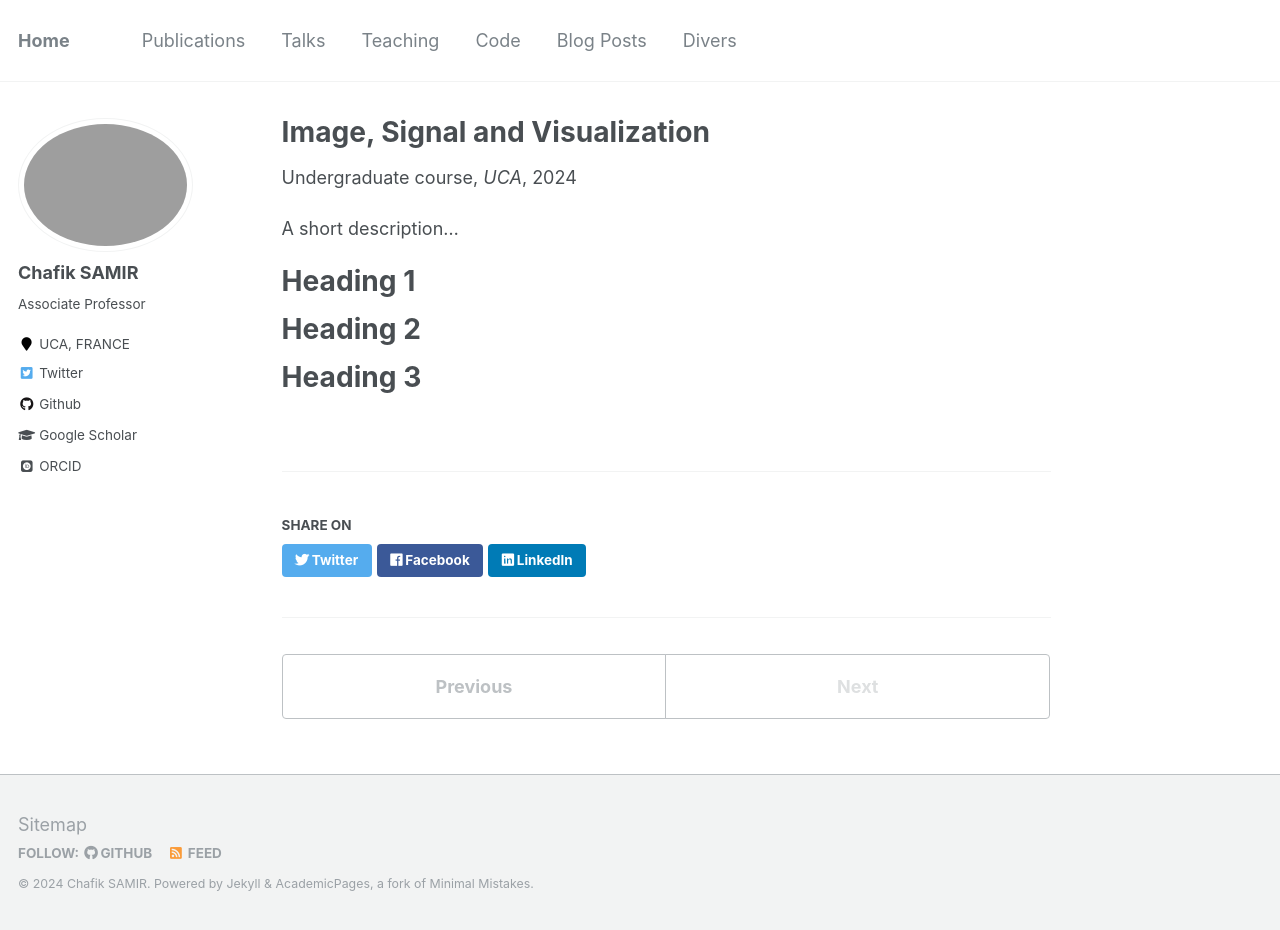
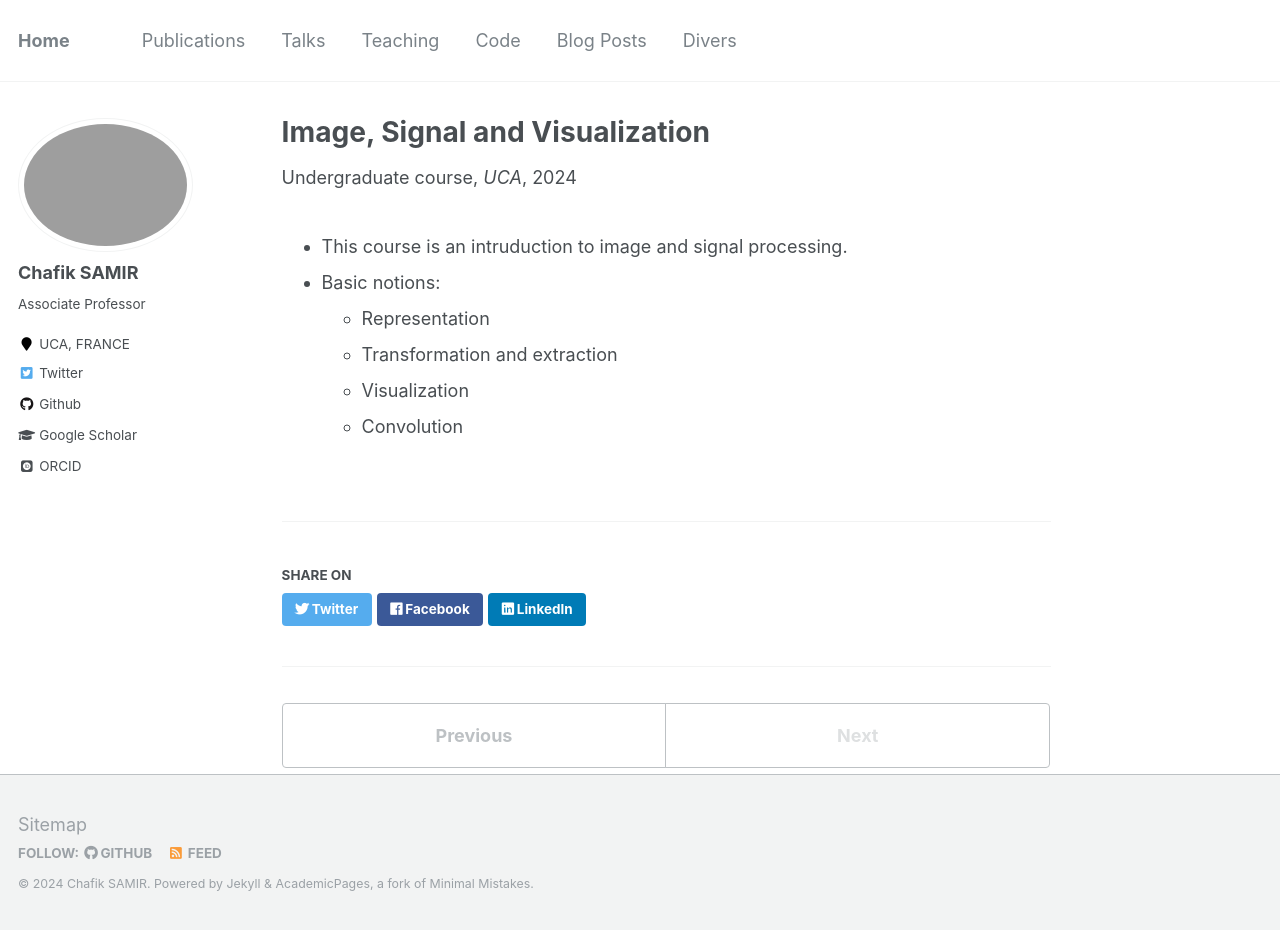
Before and after one commit to Chsamir/chsamir.github.io, a Jekyll site: the page built from _teaching/2024-winter-teaching-1.md, in a window 1280 px wide and 930 px high. Built offline with Jekyll 4.4.1, drawn with Linux system fonts in a browser that asks for light colours; some web fonts are replaced.

Commit message:
Update 2024-winter-teaching-1.md

```diff
--- a/_teaching/2024-winter-teaching-1.md
+++ b/_teaching/2024-winter-teaching-1.md
@@ -8,13 +8,9 @@ date: 2024-01-08
 location: "France"
 ---
 
-A short description...
-
-Heading 1
-======
-
-Heading 2
-======
-
-Heading 3
-======
+- This course is an intruduction to image and signal processing.
+- Basic notions:
+    * Representation
+    * Transformation and extraction
+    * Visualization
+    * Convolution
```
